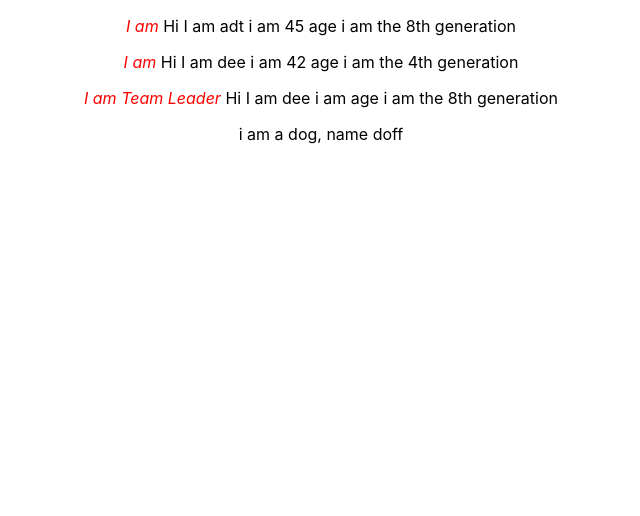
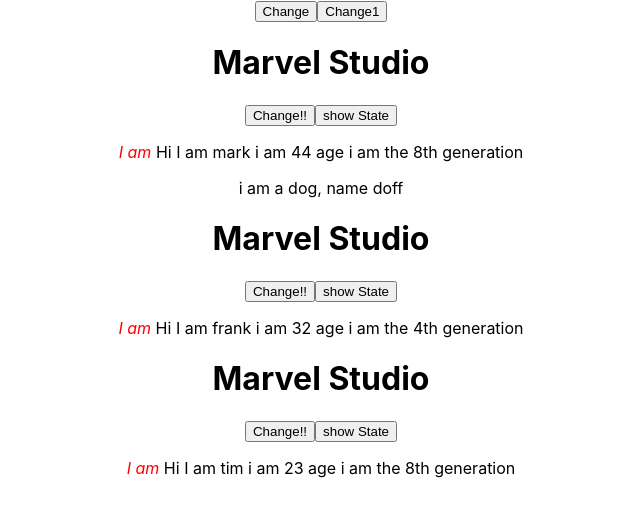
Before and after one commit to DantChan/det_fullstack_0517, a React (Create React App) app in the folder react_lab/: page / in a window 1280 px wide. Shown: the top 516 px of the page, without its empty margins (319-959 px from the left). Built offline with nearby package versions, Linux system fonts and the light colour scheme.

Commit message:
onClick error funtion and nomral function

```diff
--- a/react_lab/src/App.js
+++ b/react_lab/src/App.js
@@ -3,18 +3,37 @@
 import Dashboard from './components/Dashboard';
 import Persion from './Persion/Persion';
 import Pet from './Pet/Pet';
-function App() {
-  return (
+class App extends React.Component {
+  state={
+    persons:[{name:"mark",age:44},
+    {name:"frank",age:32},
+    {name:"tim",age:23}],
+    teamMax:10
+  }
+  changeNameHandler = (leaderName) => {
+    console.log("button clicked!!!!!")
+    //this.state.persons[0].name = "Captain America"
+    this.setState({
+      persons: [{ name: leaderName, age: 38 },
+      { name: "Thor", age: 37 },
+      { name: "Iron Man", age: 35 },
+      { name: "Hawk", age: 50 }]
+    })
+  }
+  render() {
+    return (
     <div className="App">
-      <Persion age="45" name="adt"/>
-      <Persion age="42" name="dee"/>
-      <Persion name="dee">Team Leader</Persion>
-      <Pet sprcie="dog" name="doff"/>
+    <button onClick={this.changeNameHandler.bind(this,"Iron Man")}>Change</button>
+    <button onClick={()=>this.changeNameHandler("Iron Man 3")}>Change1</button>
+    <Persion clickCallback={this.changeNameHandler.bind(this,"Bat Man")} name={this.state.persons[0].name} age={this.state.persons[0].age} />
+    <Pet sprcie="dog" name="doff"/>
+    <Persion name={this.state.persons[1].name} age={this.state.persons[1].age}/>
+    <Persion name={this.state.persons[2].name} age={this.state.persons[2].age}/>
+
     </div>
     // React.createElement('div',{className:'App'},React.createElement('h1',null,'Hi')
     // ,React.createElement('h1',null,"Hi this is react programming"))
-
-  );
+  )};
 }
 
 export default App;
--- a/react_lab/src/Persion/Persion.js
+++ b/react_lab/src/Persion/Persion.js
@@ -1,9 +1,19 @@
-import React from 'react'
+import React, {useState} from 'react'
 
 const Persion = (props) => {
+    const [stateString, changeString] = useState({publisher:"Marvel Studio"})
+    const showState = () => {
+        console.log(stateString)
+    }
+    const switchVenderHandler = () => {
+        changeString({publisher:"DC COMICS", studio:stateString.studio})
+    }
   return (
     <div>
-        <p> <em style={{color: 'red'}}>I am {props.children}</em> Hi I am {props.name} i am {props.age} age i am the {Math.floor(Math.random()*10)}th generation</p>
+        <h1>{stateString.publisher}</h1>
+        <button onClick={switchVenderHandler}>Change!!</button>
+        <button onClick={showState}>show State</button>
+        <p onClick={props.clickCallback}> <em style={{color: 'red'}}>I am {props.children}</em> Hi I am {props.name} i am {props.age} age i am the {Math.floor(Math.random()*10)}th generation</p>
     </div>
   )
 }
```
